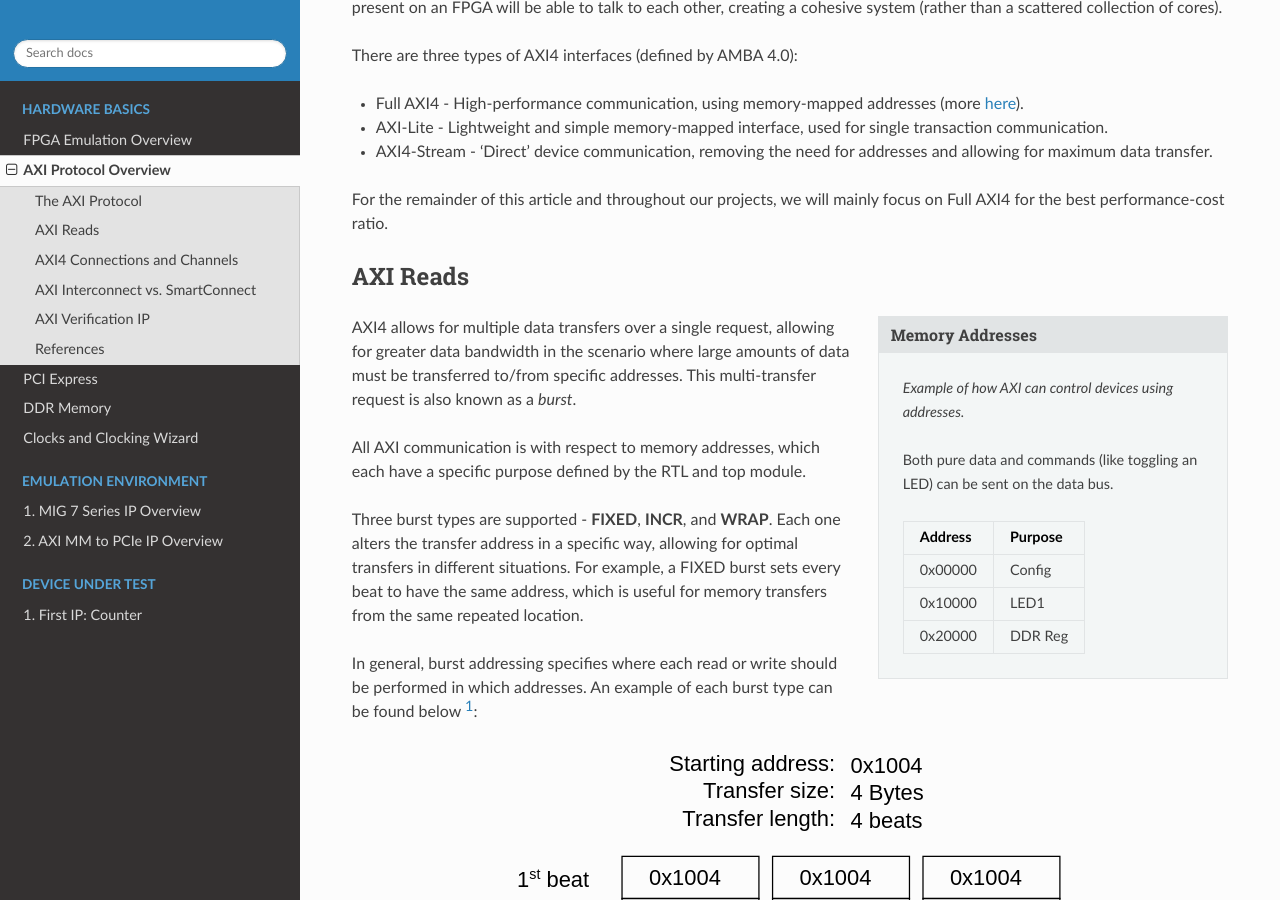
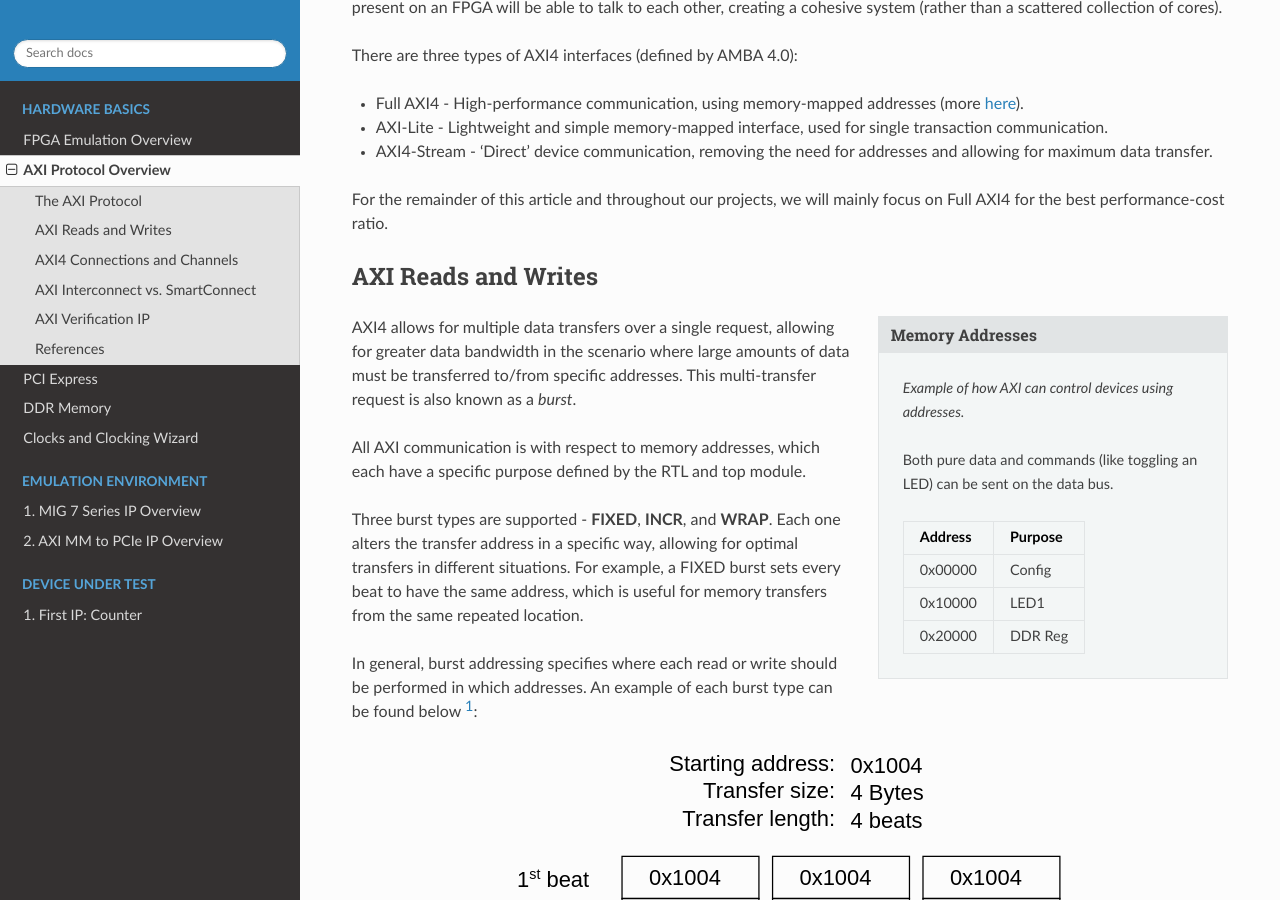
Before and after one commit to fpgaemu/fpgaemu, a Sphinx documentation site: the page built from docs/axi.rst, in a window 1280 px wide and 900 px high, scrolled down 537 px. Built offline with Sphinx 7.4.7 and the Read the Docs theme 2.0.0, drawn with Linux system fonts in a browser that asks for light colours.

Commit message:
Revert "Changed title"
This reverts commit 34cb66c10d80d6990ffd385a3f1095484442e82d.

```diff
--- a/docs/axi.rst
+++ b/docs/axi.rst
@@ -40,7 +40,7 @@ AXI4 for the best performance-cost ratio.
 
 .. _AXI Reads Writes:
 
-AXI Reads
+AXI Reads and Writes
 --------------------
 
 .. sidebar:: Memory Addresses
--- a/docs/clocks.rst
+++ b/docs/clocks.rst
@@ -6,5 +6,3 @@ Clocks and Clocking Wizard
 
 Clocks
 ------
-
-text
```
